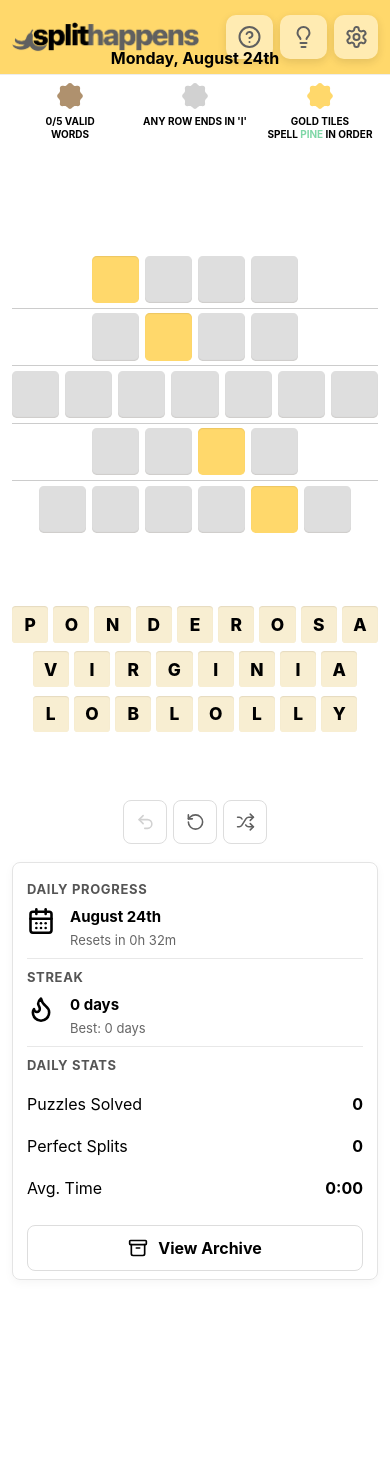
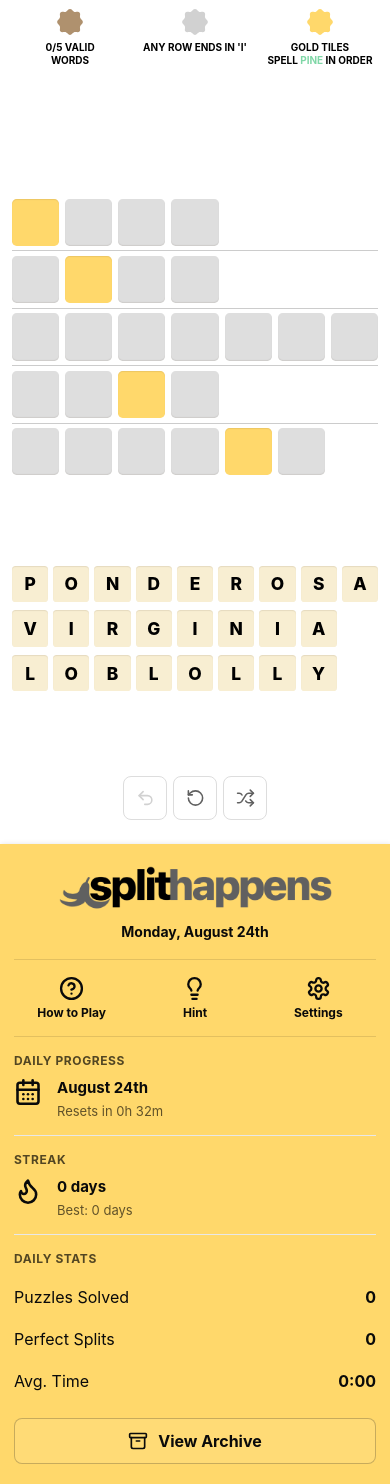
Before and after one commit to UncommonCrawl/SplitHappensWeb, a React (Vite) app: page / in a window 390 px wide. Before the commit the page ends 1304 px from the top, so only its background shows below. Built offline with nearby package versions, Linux system fonts and the light colour scheme.

Commit message:
Move header to sidebar

```diff
--- a/src/App.tsx
+++ b/src/App.tsx
@@ -262,15 +262,34 @@ export default function App() {
 
   return (
     <div className="app-shell">
-      <header className="app-header">
-        <img src={staticAssetPath("/images/title.png")} alt="Split Happens" className="wordmark" />
-        <h1>{longDate(selectedDate)}</h1>
-        <nav aria-label="Game actions">
-          <button className="header-button" aria-label="How to Play" onClick={() => setModal("how")}><HelpCircle /><span>How to Play</span></button>
-          <button className="header-button" aria-label="Hint" onClick={() => send({ type: "HINT" })} disabled={game.hintedRows.length >= activeLevel.answerRows.length}><Lightbulb /><span>Hint</span></button>
-          <button className="header-button icon-only" onClick={() => setModal("settings")} aria-label="Settings"><Settings /></button>
+      <aside className="app-sidebar progress-rail">
+        <header className="sidebar-brand">
+          <img src={staticAssetPath("/images/title.png")} alt="Split Happens" className="wordmark" />
+          <h1>{longDate(selectedDate)}</h1>
+        </header>
+
+        <nav className="sidebar-actions" aria-label="Game actions">
+          <button aria-label="How to Play" onClick={() => setModal("how")}><HelpCircle /><span>How to Play</span></button>
+          <button aria-label="Hint" onClick={() => send({ type: "HINT" })} disabled={game.hintedRows.length >= activeLevel.answerRows.length}><Lightbulb /><span>Hint</span></button>
+          <button onClick={() => setModal("settings")} aria-label="Settings"><Settings /><span>Settings</span></button>
         </nav>
-      </header>
+
+        <section>
+          <h2>Daily progress</h2>
+          <div className="rail-feature"><CalendarDays /><div><strong>{shortDate(selectedDate)}</strong><small>{isToday ? `Resets in ${resetCountdown(now)}` : "Archive puzzle"}</small></div></div>
+        </section>
+        <section>
+          <h2>Streak</h2>
+          <div className="rail-feature"><Flame /><div><strong>{stats.currentStreak} {stats.currentStreak === 1 ? "day" : "days"}</strong><small>Best: {stats.bestStreak} days</small></div></div>
+        </section>
+        <section className="sidebar-stats">
+          <h2>Daily stats</h2>
+          <div className="stat-row"><span>Puzzles Solved</span><strong>{stats.puzzlesSolved}</strong></div>
+          <div className="stat-row"><span>Perfect Splits</span><strong>{stats.perfectSplits}</strong></div>
+          <div className="stat-row"><span>Avg. Time</span><strong>{formatDuration(stats.averageTimeMs)}</strong></div>
+          <button className="archive-button" onClick={() => setModal("archive")}><Archive />View Archive</button>
+        </section>
+      </aside>
 
       <div className="workspace">
         <main className="game-area" style={gameLayoutStyle}>
@@ -334,24 +353,6 @@ export default function App() {
             {activeLevel.note && <button aria-label="Level note" onClick={() => setModal("note")}><Sparkles /><span>Level note</span></button>}
           </div>
         </main>
-
-        <aside className="progress-rail">
-          <section>
-            <h2>Daily progress</h2>
-            <div className="rail-feature"><CalendarDays /><div><strong>{shortDate(selectedDate)}</strong><small>{isToday ? `Resets in ${resetCountdown(now)}` : "Archive puzzle"}</small></div></div>
-          </section>
-          <section>
-            <h2>Streak</h2>
-            <div className="rail-feature"><Flame /><div><strong>{stats.currentStreak} {stats.currentStreak === 1 ? "day" : "days"}</strong><small>Best: {stats.bestStreak} days</small></div></div>
-          </section>
-          <section>
-            <h2>Daily stats</h2>
-            <div className="stat-row"><span>Puzzles Solved</span><strong>{stats.puzzlesSolved}</strong></div>
-            <div className="stat-row"><span>Perfect Splits</span><strong>{stats.perfectSplits}</strong></div>
-            <div className="stat-row"><span>Avg. Time</span><strong>{formatDuration(stats.averageTimeMs)}</strong></div>
-            <button className="archive-button" onClick={() => setModal("archive")}><Archive />View Archive</button>
-          </section>
-        </aside>
       </div>
 
       {drag?.moved && <>
--- a/src/styles.css
+++ b/src/styles.css
@@ -26,82 +26,70 @@ body { min-width: 320px; background: #fff; }
 button, input { font: inherit; }
 button { color: inherit; }
 
-.app-shell { min-height: 100vh; }
-.app-header {
-  height: 86px;
-  display: grid;
-  grid-template-columns: 1fr auto 1fr;
-  align-items: center;
-  gap: 20px;
-  padding: 0 28px;
+.app-shell { min-height: 100vh; display: grid; grid-template-columns: 294px minmax(0, 1fr); }
+.app-sidebar {
+  min-height: 100vh;
+  height: 100dvh;
+  overflow-y: auto;
+  padding: 18px 16px 26px;
   background: var(--gold);
-  box-shadow: 0 1px 0 rgb(0 0 0 / 7%);
-  position: relative;
+  box-shadow: 1px 0 5px rgb(0 0 0 / 10%);
+  position: sticky;
+  top: 0;
   z-index: 5;
 }
-.wordmark { width: min(390px, 28vw); height: 62px; object-fit: contain; object-position: left center; }
-.app-header h1 { margin: 0; font-size: clamp(20px, 2vw, 29px); text-align: center; white-space: nowrap; }
-.app-header nav { display: flex; justify-content: flex-end; gap: 12px; }
-.header-button, .icon-button {
+.sidebar-brand { padding: 0 0 18px; text-align: center; border-bottom: 1px solid rgb(0 0 0 / 11%); }
+.wordmark { width: 100%; height: 48px; object-fit: contain; object-position: center; }
+.sidebar-brand h1 { margin: 8px 0 0; font-size: 16px; line-height: 1.2; white-space: nowrap; }
+.sidebar-actions { padding: 9px 0; border-bottom: 1px solid rgb(0 0 0 / 11%); }
+.sidebar-actions button {
+  width: 100%;
+  min-height: 46px;
   border: 0;
-  border-radius: 10px;
-  background: rgb(255 255 255 / 48%);
-  box-shadow: var(--shadow);
-  color: var(--control);
-  min-height: 52px;
-  padding: 0 18px;
-  display: inline-flex;
+  border-radius: 8px;
+  background: transparent;
+  padding: 0 6px;
+  display: flex;
   align-items: center;
-  justify-content: center;
-  gap: 10px;
+  gap: 14px;
   font-weight: 700;
+  text-align: left;
   cursor: pointer;
 }
-.header-button:hover:not(:disabled) { background: rgb(255 255 255 / 70%); transform: translateY(-1px); }
-.header-button:disabled { opacity: .48; cursor: not-allowed; }
-.header-button svg { width: 25px; }
-.header-button.icon-only { width: 56px; padding: 0; }
+.sidebar-actions button:hover:not(:disabled) { background: rgb(255 255 255 / 28%); }
+.sidebar-actions button:disabled { opacity: .45; cursor: not-allowed; }
+.sidebar-actions svg { width: 25px; height: 25px; stroke-width: 2.2; }
 
 .workspace {
-  min-height: calc(100dvh - 86px);
-  display: grid;
-  grid-template-columns: 282px minmax(0, 760px);
-  grid-template-areas: "rail game";
-  align-items: start;
-  gap: clamp(30px, 6vw, 110px);
-  padding: 16px 30px 16px 16px;
+  min-width: 0;
+  min-height: 100dvh;
+  display: flex;
+  align-items: flex-start;
+  justify-content: center;
+  padding: 28px clamp(24px, 6vw, 92px);
 }
 .progress-rail {
-  grid-area: rail;
-  border: 1px solid #e4e4e4;
-  border-radius: 8px;
-  box-shadow: 0 3px 10px rgb(0 0 0 / 4%);
-  align-self: start;
-  background: rgb(255 255 255 / 72%);
-  padding: 16px;
-  position: sticky;
-  top: 110px;
+  color: #0a0a0a;
 }
-.progress-rail section { padding: 12px 5px 18px; border-bottom: 1px solid var(--line); }
+.progress-rail section { padding: 18px 5px; border-bottom: 1px solid rgb(0 0 0 / 11%); }
 .progress-rail section:last-child { border: 0; padding-bottom: 0; }
-.progress-rail h2 { margin: 0 0 17px; font-size: 13px; text-transform: uppercase; letter-spacing: .05em; color: #555; }
+.progress-rail h2 { margin: 0 0 17px; font-size: 12px; text-transform: uppercase; letter-spacing: .05em; color: rgb(0 0 0 / 68%); }
 .rail-feature { display: flex; align-items: flex-start; gap: 15px; }
 .rail-feature > svg { width: 28px; height: 28px; stroke-width: 2.2; }
 .rail-feature div { display: grid; gap: 6px; }
 .rail-feature strong { font-size: 15px; }
-.rail-feature small { color: #666; font-size: 13px; }
+.rail-feature small { color: rgb(0 0 0 / 62%); font-size: 13px; }
 .rail-row, .stat-row { display: flex; align-items: center; justify-content: space-between; min-height: 42px; }
 .rail-row + .rail-row { border-top: 1px solid #eee; }
-.archive-button { width: 100%; height: 46px; margin-top: 16px; border: 1px solid #ddd; background: #fff; border-radius: 8px; font-weight: 700; display: flex; align-items: center; justify-content: center; gap: 10px; cursor: pointer; }
-.archive-button:hover { border-color: #bbb; background: #fffdf6; }
+.archive-button { width: 100%; height: 46px; margin-top: 16px; border: 1px solid rgb(0 0 0 / 22%); background: rgb(255 255 255 / 8%); border-radius: 8px; font-weight: 700; display: flex; align-items: center; justify-content: center; gap: 10px; cursor: pointer; }
+.archive-button:hover { border-color: rgb(0 0 0 / 40%); background: rgb(255 255 255 / 22%); }
 .archive-button svg { width: 20px; }
 
 .game-area {
-  grid-area: game;
   container-type: inline-size;
   width: min(760px, 100%);
   min-width: 0;
-  min-height: calc(100dvh - 118px);
+  min-height: calc(100dvh - 56px);
   justify-self: start;
   display: grid;
   grid-template-rows: auto auto auto auto;
@@ -126,7 +114,7 @@ button { color: inherit; }
 .seal.gold { color: var(--gold); }
 
 .target-board { width: 100%; min-width: 0; }
-.target-row { width: 100%; display: flex; justify-content: center; align-items: center; gap: 6px; border-bottom: 1px solid rgb(0 0 0 / 20%); padding: clamp(2px, .55dvh, 6px) 0; }
+.target-row { width: 100%; display: flex; justify-content: flex-start; align-items: center; gap: 6px; border-bottom: 1px solid rgb(0 0 0 / 20%); padding: clamp(2px, .55dvh, 6px) 0; }
 .target-row:last-child { border-bottom-color: transparent; }
 .target-slot, .letter-tile {
   width: var(--target-size);
@@ -158,8 +146,8 @@ button { color: inherit; }
 .tile.selected, .tile.drop-hover { outline: 3px solid var(--selection); outline-offset: 0; }
 .tile:focus-visible { outline: 2px solid #000; outline-offset: 3px; }
 .tile.drag-origin .tile-letter { opacity: 0; }
-.source-board { width: 100%; min-width: 0; display: flex; flex-direction: column; align-items: center; gap: clamp(4px, 1dvh, 10px); }
-.source-row { max-width: 100%; display: flex; justify-content: center; gap: 5px; }
+.source-board { width: 100%; min-width: 0; display: flex; flex-direction: column; align-items: flex-start; gap: clamp(4px, 1dvh, 10px); }
+.source-row { max-width: 100%; display: flex; justify-content: flex-start; gap: 5px; }
 .letter-tile { width: var(--source-size); height: var(--source-size); flex-basis: var(--source-size); font-size: clamp(16px, calc(var(--source-size) * .48), 28px); background: var(--cream); box-shadow: inset 0 1px 1px var(--inner-shadow); }
 .letter-tile.drag-origin { background: rgb(248 238 210 / 20%); box-shadow: inset 0 -1px 1px var(--inner-shadow); }
 .source-hole { background: rgb(248 238 210 / 20%); border-radius: 10%; box-shadow: inset 0 -1px 1px var(--inner-shadow); }
@@ -205,39 +193,38 @@ button { color: inherit; }
 @keyframes spin { to { transform: rotate(360deg); } }
 
 @media (max-width: 1050px) {
-  .app-header { grid-template-columns: 1fr auto; }
-  .app-header h1 { grid-row: 2; grid-column: 1 / -1; font-size: 16px; position: absolute; left: 50%; bottom: 6px; transform: translateX(-50%); }
-  .wordmark { width: min(350px, 42vw); }
-  .workspace { grid-template-columns: 220px minmax(0, 760px); gap: 28px; padding-right: 20px; }
-  .progress-rail { position: static; }
+  .app-shell { grid-template-columns: 250px minmax(0, 1fr); }
+  .app-sidebar { padding-inline: 13px; }
+  .sidebar-brand h1 { font-size: 14px; }
+  .workspace { padding-inline: 24px; }
 }
 
 @media (max-width: 899px) {
-  .app-header { height: 74px; padding: 0 12px; gap: 8px; }
-  .wordmark { width: min(250px, 48vw); height: 48px; }
-  .header-button { min-height: 44px; padding: 0 11px; }
-  .header-button span { display: none; }
-  .header-button.icon-only { width: 44px; }
-  .app-header nav { gap: 7px; }
-  .workspace { min-height: calc(100dvh - 74px); display: flex; flex-direction: column; padding: 8px 12px 24px; gap: 18px; }
-  .game-area { width: min(760px, 100%); min-height: calc(100dvh - 82px); align-self: center; }
-  .progress-rail { width: min(760px, 100%); align-self: center; display: grid; grid-template-columns: repeat(3, minmax(0, 1fr)); gap: 0 18px; padding: 8px 14px; }
-  .progress-rail section { padding: 10px 0; border-bottom: 0; }
+  .app-shell { display: flex; flex-direction: column; }
+  .workspace { order: 1; min-height: 100dvh; padding: 8px 12px 24px; }
+  .game-area { width: min(760px, 100%); min-height: calc(100dvh - 32px); align-self: center; }
+  .app-sidebar { order: 2; position: static; width: 100%; min-height: auto; height: auto; overflow: visible; display: grid; grid-template-columns: repeat(3, minmax(0, 1fr)); gap: 0 18px; padding: 20px max(14px, calc((100% - 760px) / 2)); }
+  .sidebar-brand { grid-column: 1 / -1; }
+  .wordmark { width: min(280px, 70vw); }
+  .sidebar-actions { grid-column: 1 / -1; display: grid; grid-template-columns: repeat(3, 1fr); gap: 8px; }
+  .sidebar-actions button { justify-content: center; }
+  .progress-rail section { padding: 16px 0; border-bottom: 0; }
   .progress-rail h2 { margin-bottom: 10px; }
   .modal { padding: 38px 22px 28px; border-radius: 16px; }
   .modal h2 { font-size: 26px; }
 }
 
 @media (max-width: 640px) {
-  .progress-rail { grid-template-columns: 1fr 1fr; }
+  .app-sidebar { grid-template-columns: 1fr 1fr; }
   .progress-rail section { border-bottom: 1px solid var(--line); }
   .progress-rail section:nth-child(2) { border-bottom: 1px solid var(--line); }
-  .progress-rail section:nth-child(3) { grid-column: 1 / -1; border-bottom: 0; }
+  .progress-rail .sidebar-stats { grid-column: 1 / -1; border-bottom: 0; }
 }
 
 @media (max-width: 480px) {
-  .progress-rail { grid-template-columns: 1fr; }
-  .progress-rail section:nth-child(3) { grid-column: auto; border-bottom: 0; }
+  .app-sidebar { grid-template-columns: 1fr; }
+  .sidebar-actions button { flex-direction: column; gap: 4px; padding-block: 7px; font-size: 12px; }
+  .progress-rail .sidebar-stats { grid-column: auto; border-bottom: 0; }
   .criterion strong { font-size: 10px; }
   .game-toolbar button { width: 44px; min-height: 44px; padding: 0; justify-content: center; }
   .game-toolbar button span { display: none; }
```
